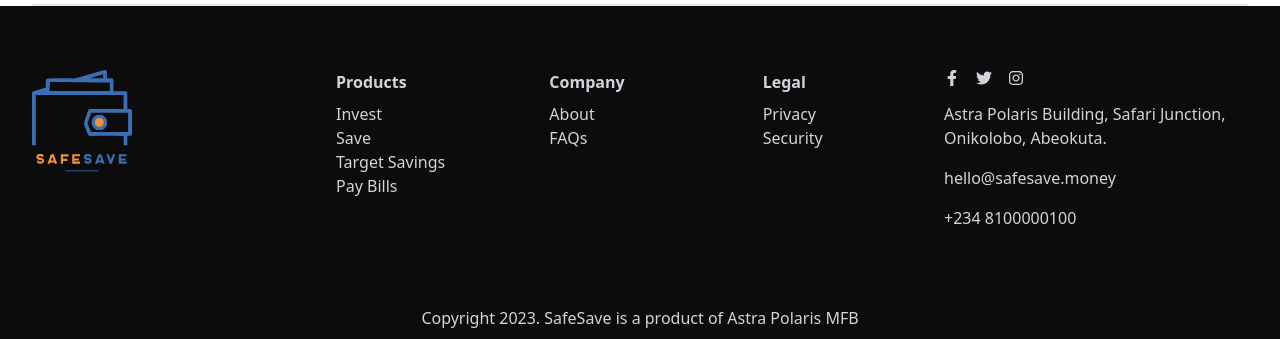
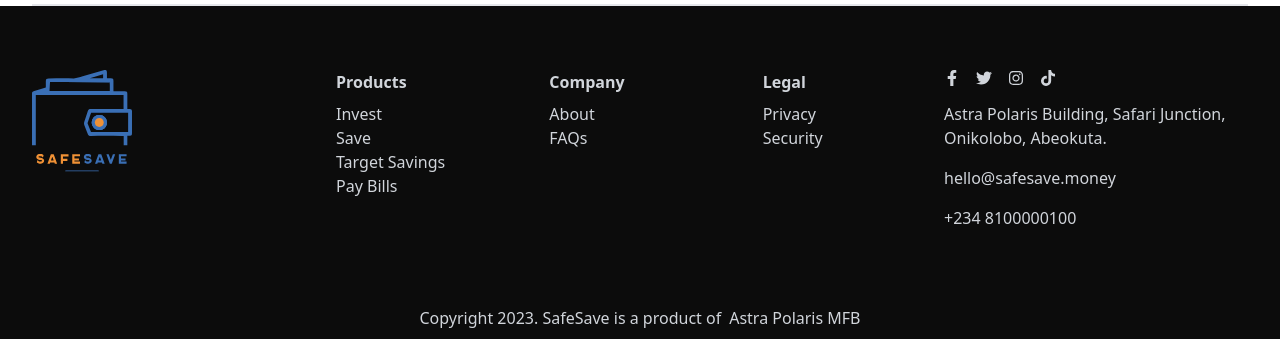
Before and after one commit to kayodegeorge/safesave-landing, a Next.js app: page /privacy in a window 1280 px wide. Shown: the part 2580-2919 px from the top of the page. Built offline with nearby package versions, Linux system fonts and the light colour scheme.

Commit message:
hyperlinks

```diff
--- a/src/components/Footer.tsx
+++ b/src/components/Footer.tsx
@@ -1,7 +1,7 @@
 import Image from 'next/image'
 import Link from 'next/link'
 import React from 'react'
-import { FaFacebookF, FaInstagram } from 'react-icons/fa'
+import { FaFacebookF, FaInstagram, FaTiktok } from 'react-icons/fa'
 import { TfiTwitterAlt } from 'react-icons/tfi'
 
 export default function Footer() {
@@ -67,6 +67,9 @@
             <span>
               <FaInstagram />
             </span>
+            <span>
+              <FaTiktok />
+            </span>
           </div>
 
           <p className='mt-4'>
@@ -82,7 +85,10 @@
       </div>
       <div className='bg-[#0C0C0C] text-gray-300 p-3'>
         <h1 className='flex justify-center'>
-          Copyright 2023. SafeSave is a product of Astra Polaris MFB
+          Copyright 2023. SafeSave is a product of
+          <span className='hover:text-safe-orange ml-2'>
+            <a href='https://astrapolaris.com'> Astra Polaris MFB</a>
+          </span>
         </h1>
       </div>
     </footer>
--- a/src/pages/index.tsx
+++ b/src/pages/index.tsx
@@ -63,7 +63,7 @@
           </div>
 
           {/* right/bottom */}
-          <div className='h-90 lg:w-2/5 mb-5 hidden'>
+          <div className='h-90 lg:w-2/5 mb-5 '>
             <Image
               src={'/assets/join-astra1.jpg'}
               alt='Save woman'
```
